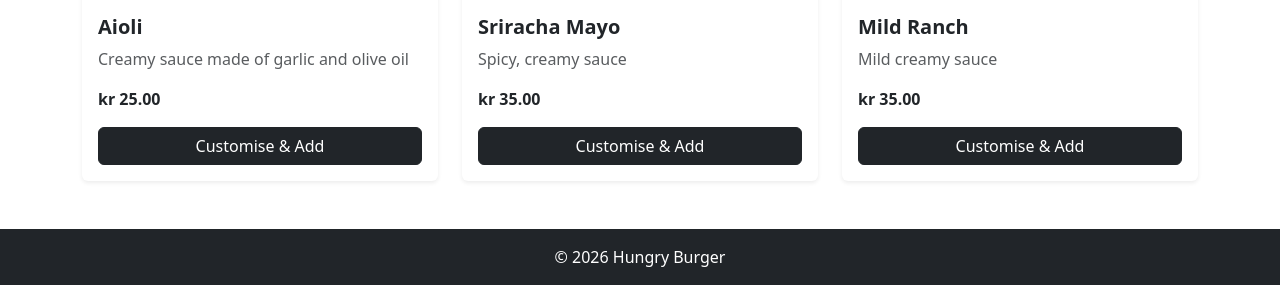
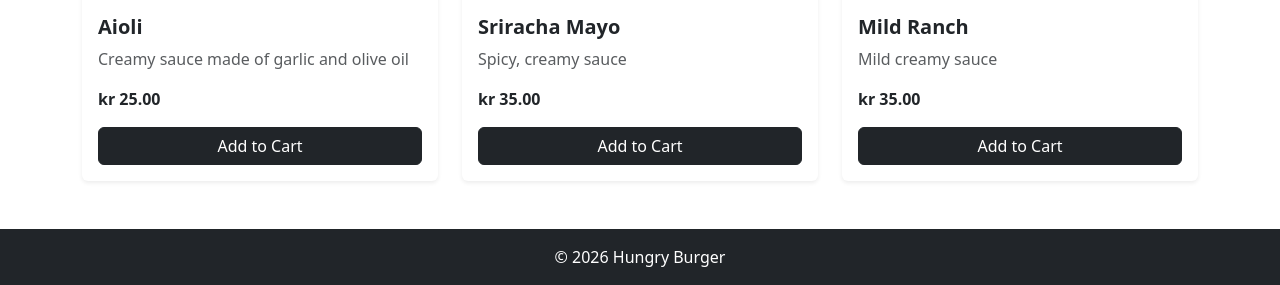
Before and after one commit to ShockZeRa1/Hungry-Burger, a Django app: page / in a window 1280 px wide. Shown: the part 3201-3486 px from the top of the page. Run offline with Django 5.2, Linux system fonts and the light colour scheme; data comes from the database, SQL or seed files in the repository.

Commit message:
changing product buttons to add to cart

```diff
--- a/menu/templates/menu/menu.html
+++ b/menu/templates/menu/menu.html
@@ -18,7 +18,7 @@
                     <h5 class="card-title fw-bold">{{ product.name }}</h5>
                     <p class="card-text text-muted">{{ product.description }}</p>
                     <p class="fw-bold text-danger">kr {{ product.price }}</p>
-                    <a href="{% url 'product_detail' product.id %}" class="btn btn-dark w-100">Customise & Add</a>
+                    <a href="{% url 'product_detail' product.id %}" class="btn btn-dark w-100">Add to Cart</a>
                 </div>
             </div>
         </div>
@@ -42,7 +42,7 @@
                     <h5 class="card-title fw-bold">{{ product.name }}</h5>
                     <p class="card-text text-muted">{{ product.description }}</p>
                     <p class="fw-bold">kr {{ product.price }}</p>
-                    <a href="{% url 'product_detail' product.id %}" class="btn btn-dark w-100">Customise & Add</a>
+                    <a href="{% url 'product_detail' product.id %}" class="btn btn-dark w-100">Add to Cart</a>
                 </div>
             </div>
         </div>
```
